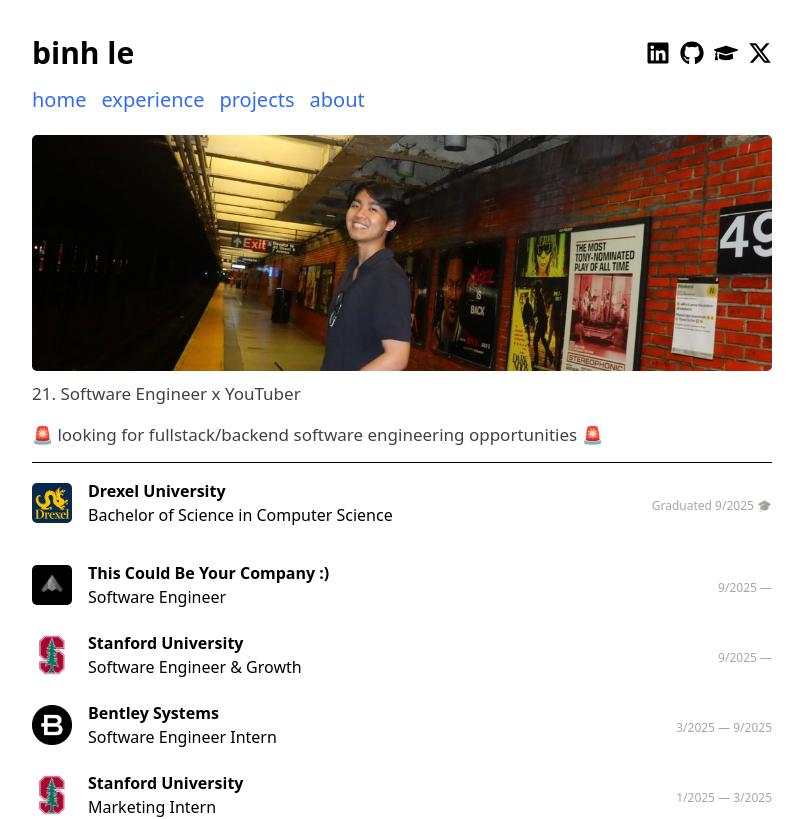
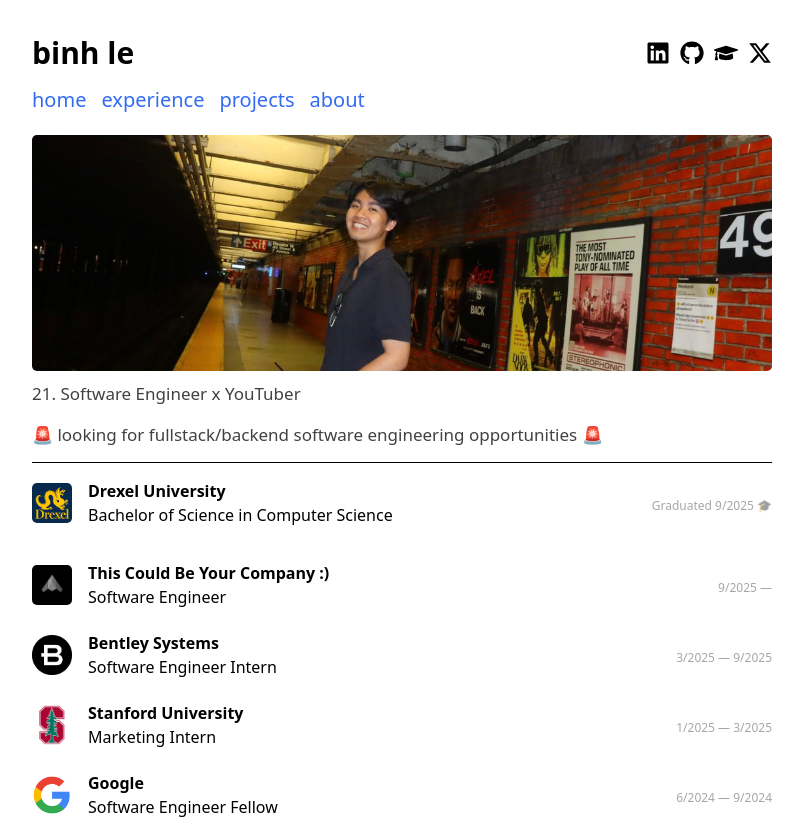
Before and after one commit to BinhL3/binhl3.github.io, a React (Vite) app: page / in a window 1280 px wide. Shown: the top 819 px of the page, without its empty margins (238-1041 px from the left). Built offline with nearby package versions, Linux system fonts and the light colour scheme.

Commit message:
remove Stanford experience section from App component

```diff
--- a/src/App.jsx
+++ b/src/App.jsx
@@ -36,15 +36,6 @@ function App() {
             <span className="time"> 9/2025 —</span>
           </h2>
           <p>Software Engineer</p>
-        </div>
-      </div>
-      <div className="experience">
-        <img src="assets/stanford.webp" alt="Stanford School of Engineering" />
-        <div>
-          <h2>
-            Stanford University<span className="time"> 9/2025 —</span>
-          </h2>
-          <p>Software Engineer & Growth</p>
         </div>
       </div>
       <div className="experience">
```
